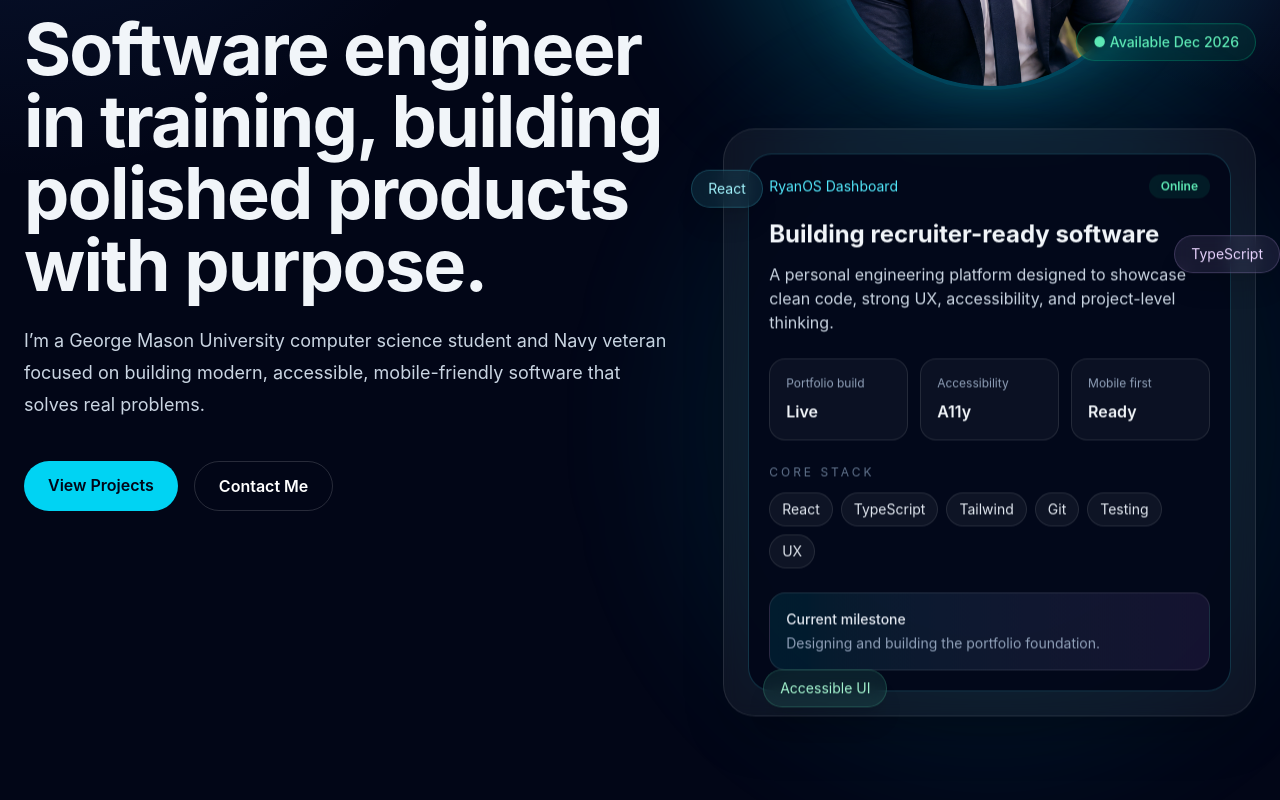
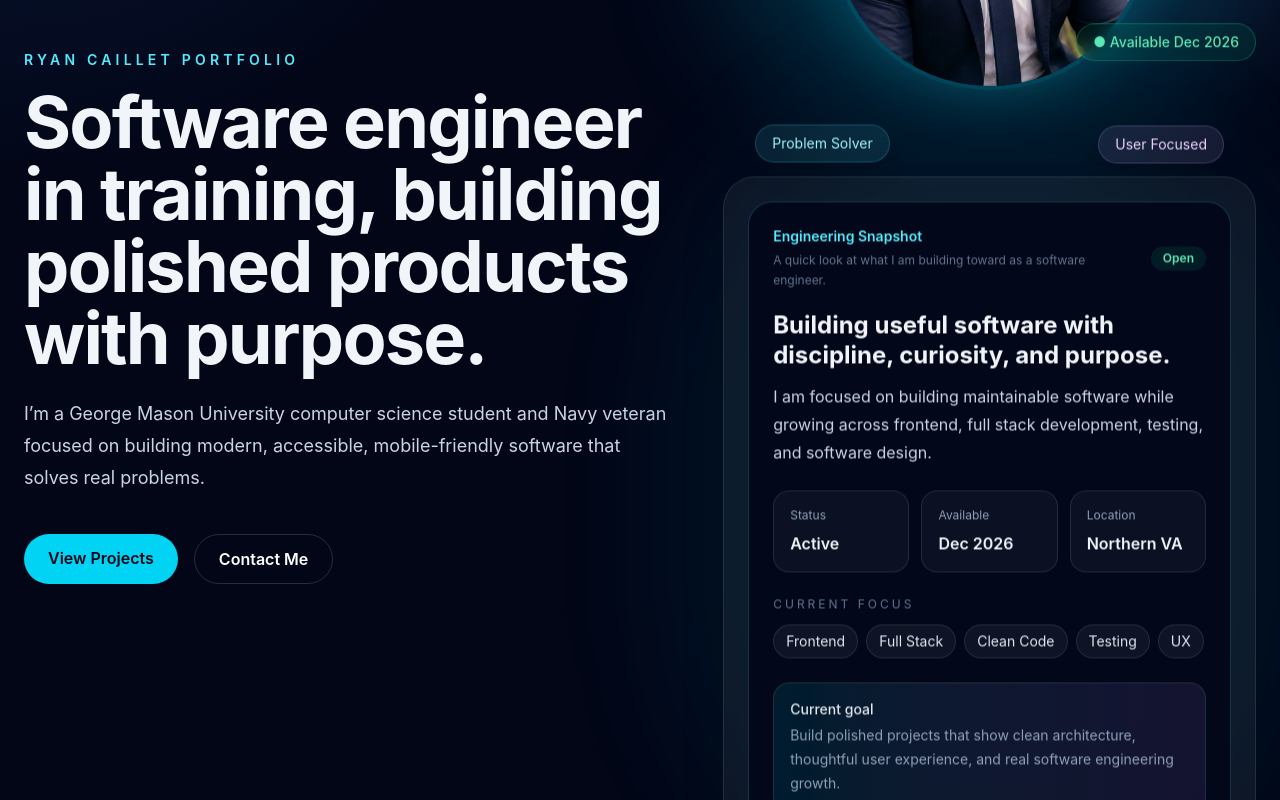
Before and after one commit to rycaillet/ryan-portfolio, a React (Vite) app: page / in a window 1280 px wide. Shown: the part 380-1180 px from the top of the page. Built offline with nearby package versions, Linux system fonts and the light colour scheme.

Commit message:
Finalize portfolio homepage

```diff
--- a/src/components/sections/AboutSection.tsx
+++ b/src/components/sections/AboutSection.tsx
@@ -15,8 +15,7 @@ export function AboutSection() {
       </p>
 
       <h2 className="mt-4 max-w-4xl text-4xl font-bold tracking-tight sm:text-5xl">
-        I didn't take the traditional path into software engineering—and that's
-        become one of my biggest strengths.
+        I didn't take the traditional path into software engineering, and that's become one of my biggest strengths.
       </h2>
 
       <p className="mt-8 max-w-3xl text-lg leading-8 text-slate-300">
--- a/src/components/ui/DashboardCard.tsx
+++ b/src/components/ui/DashboardCard.tsx
@@ -1,23 +1,35 @@
 import { motion } from 'framer-motion'
 
-const metrics = [
-  { label: 'Portfolio build', value: 'Live' },
-  { label: 'Accessibility', value: 'A11y' },
-  { label: 'Mobile first', value: 'Ready' },
+const profileStats = [
+  { label: 'Status', value: 'Active' },
+  { label: 'Available', value: 'Dec 2026' },
+  { label: 'Location', value: 'Northern VA' },
 ]
 
-const skills = ['React', 'TypeScript', 'Tailwind', 'Git', 'Testing', 'UX']
+const focusAreas = ['Frontend', 'Full Stack', 'Clean Code', 'Testing', 'UX']
 
 const floatingChips = [
-  { label: 'React', className: '-left-8 top-12 text-cyan-200 bg-cyan-300/10 border-cyan-300/20' },
-  { label: 'TypeScript', className: '-right-6 top-28 text-purple-200 bg-purple-300/10 border-purple-300/20' },
-  { label: 'Accessible UI', className: 'bottom-0 left-10 text-emerald-200 bg-emerald-300/10 border-emerald-300/20' },
+  {
+    label: 'Problem Solver',
+    className:
+      'left-6 top-0 text-cyan-200 bg-cyan-300/10 border-cyan-300/20 lg:left-8 lg:top-0',
+  },
+  {
+    label: 'User Focused',
+    className:
+      'right-6 top-0 text-purple-200 bg-purple-300/10 border-purple-300/20 lg:right-8 lg:top-0',
+  },
+  {
+    label: 'Always Learning',
+    className:
+      'bottom-2 left-8 text-emerald-200 bg-emerald-300/10 border-emerald-300/20 lg:-bottom-4 lg:left-10',
+  },
 ]
 
 export function DashboardCard() {
   return (
     <motion.div
-      className="relative"
+      className="relative pt-12"
       initial={{ opacity: 0, scale: 0.96, y: 24 }}
       animate={{ opacity: 1, scale: 1, y: 0 }}
       transition={{ duration: 0.8, delay: 0.2 }}
@@ -32,7 +44,7 @@ export function DashboardCard() {
         <motion.div
           key={chip.label}
           className={`absolute z-20 rounded-full border px-3 py-1.5 text-xs shadow-xl backdrop-blur sm:px-4 sm:py-2 sm:text-sm ${chip.className}`}
-          animate={{ y: [0, -12, 0] }}
+          animate={{ y: [0, -8, 0] }}
           transition={{
             duration: 3 + index,
             repeat: Infinity,
@@ -44,56 +56,75 @@ export function DashboardCard() {
       ))}
 
       <motion.div
-        className="relative rounded-[2rem] border border-white/10 bg-white/5 p-6 shadow-2xl backdrop-blur"
+        className="relative rounded-[2rem] border border-white/10 bg-white/5 p-5 shadow-2xl backdrop-blur sm:p-6"
         animate={{ y: [0, -8, 0] }}
         transition={{ duration: 6, repeat: Infinity, ease: 'easeInOut' }}
       >
-        <div className="rounded-[1.5rem] border border-cyan-300/20 bg-slate-950/85 p-5">
-          <div className="flex items-center justify-between">
-            <p className="text-sm text-cyan-300">RyanOS Dashboard</p>
-            <span className="rounded-full bg-emerald-400/10 px-3 py-1 text-xs font-semibold text-emerald-300">
-              Online
+        <div className="rounded-[1.5rem] border border-cyan-300/20 bg-slate-950/85 p-5 sm:p-6">
+          <div className="flex flex-col gap-3 sm:flex-row sm:items-center sm:justify-between">
+            <div>
+              <p className="text-sm font-semibold text-cyan-300">
+                Engineering Snapshot
+              </p>
+
+              <p className="mt-1 max-w-md text-xs leading-5 text-slate-500">
+                A quick look at what I am building toward as a software
+                engineer.
+              </p>
+            </div>
+
+            <span className="w-fit rounded-full bg-emerald-400/10 px-3 py-1 text-xs font-semibold text-emerald-300">
+              Open
             </span>
           </div>
 
-          <h2 className="mt-5 text-2xl font-bold">
-            Building recruiter-ready software
+          <h2 className="mt-5 text-2xl font-bold leading-tight">
+            Building useful software with discipline, curiosity, and purpose.
           </h2>
 
-          <p className="mt-3 text-slate-300">
-            A personal engineering platform designed to showcase clean code,
-            strong UX, accessibility, and project-level thinking.
+          <p className="mt-3 text-sm leading-7 text-slate-300 sm:text-base">
+            I am focused on building maintainable software while growing across
+            frontend, full stack development, testing, and software design.
           </p>
 
           <div className="mt-6 grid gap-3 sm:grid-cols-3">
-            {metrics.map((metric) => (
-              <div key={metric.label} className="rounded-2xl border border-white/10 bg-white/[0.04] p-4">
-                <p className="text-xs text-slate-400">{metric.label}</p>
-                <p className="mt-2 font-semibold text-slate-100">{metric.value}</p>
+            {profileStats.map((stat) => (
+              <div
+                key={stat.label}
+                className="rounded-2xl border border-white/10 bg-white/[0.04] p-4"
+              >
+                <p className="text-xs text-slate-400">{stat.label}</p>
+
+                <p className="mt-2 font-semibold text-slate-100">
+                  {stat.value}
+                </p>
               </div>
             ))}
           </div>
 
           <div className="mt-6">
             <p className="text-xs uppercase tracking-[0.25em] text-slate-500">
-              Core stack
+              Current focus
             </p>
 
             <div className="mt-3 flex flex-wrap gap-2">
-              {skills.map((skill) => (
-                <span key={skill} className="rounded-full border border-white/10 bg-white/5 px-3 py-1.5 text-sm text-slate-200">
-                  {skill}
+              {focusAreas.map((area) => (
+                <span
+                  key={area}
+                  className="rounded-full border border-white/10 bg-white/5 px-3 py-1.5 text-sm text-slate-200"
+                >
+                  {area}
                 </span>
               ))}
             </div>
           </div>
 
           <div className="mt-6 rounded-2xl border border-white/10 bg-gradient-to-r from-cyan-400/10 to-purple-400/10 p-4">
-            <p className="text-sm font-medium text-slate-200">
-              Current milestone
-            </p>
-            <p className="mt-1 text-sm text-slate-400">
-              Designing and building the portfolio foundation.
+            <p className="text-sm font-medium text-slate-200">Current goal</p>
+
+            <p className="mt-1 text-sm leading-6 text-slate-400">
+              Build polished projects that show clean architecture, thoughtful
+              user experience, and real software engineering growth.
             </p>
           </div>
         </div>
```
